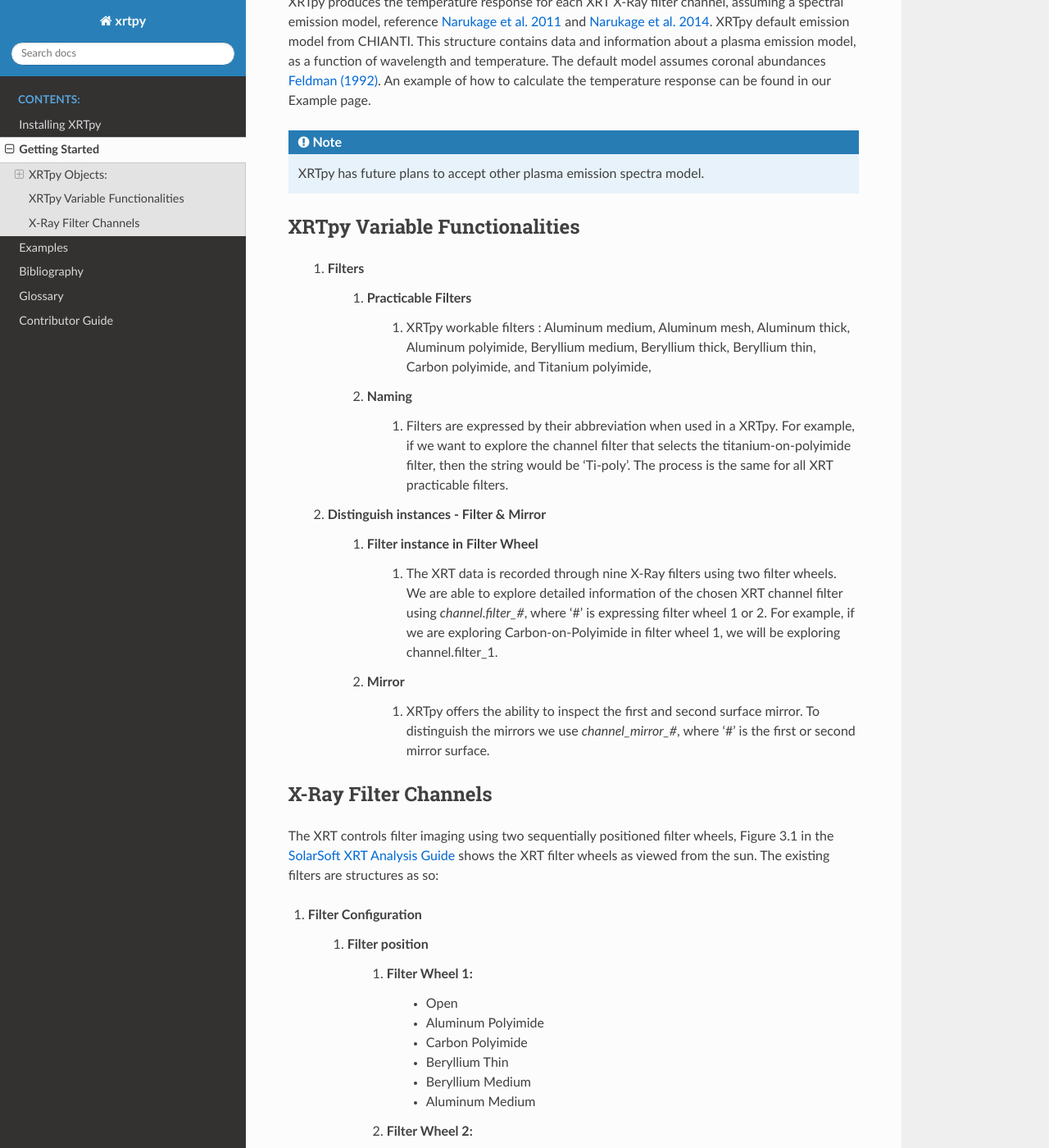
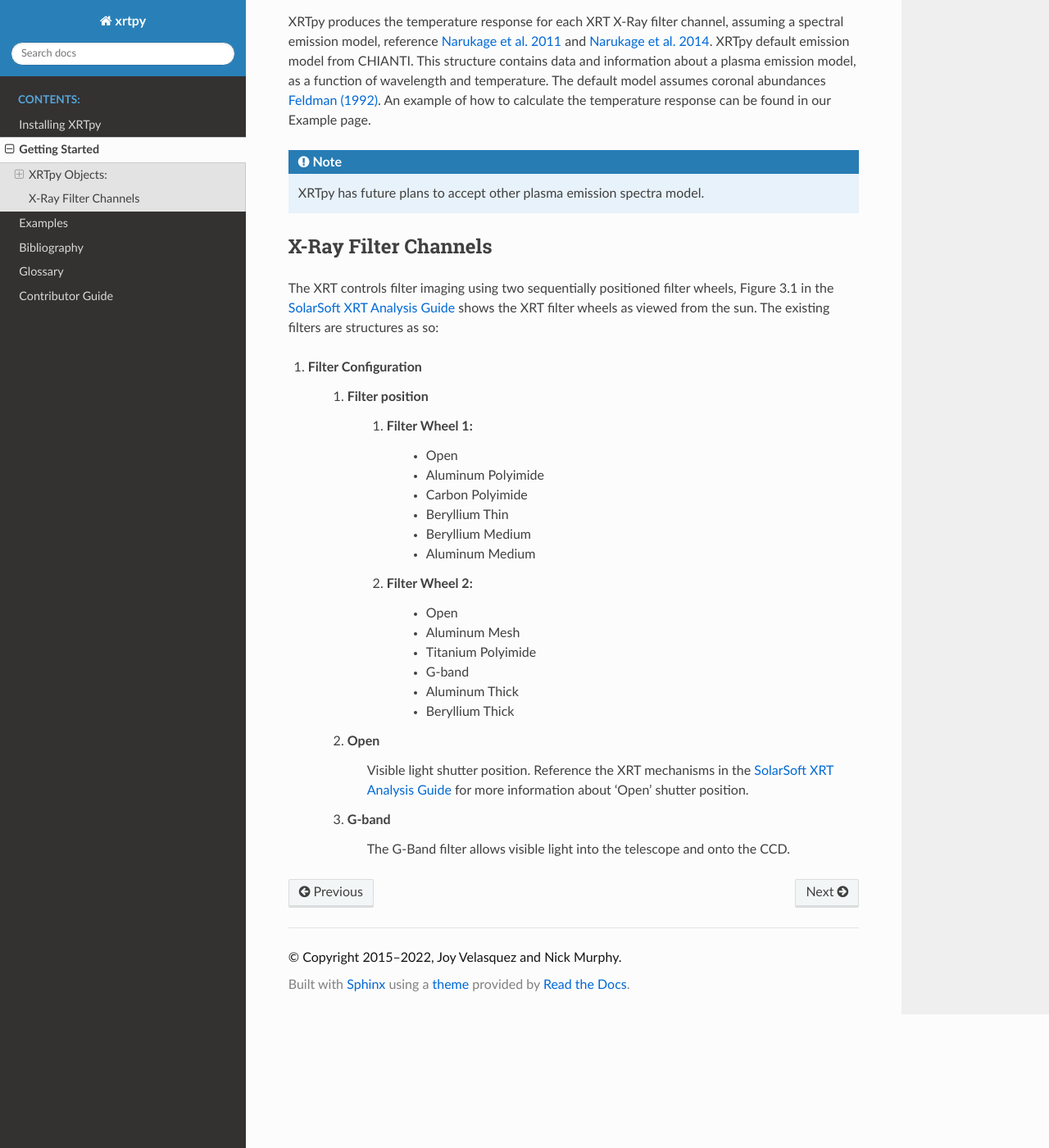
Before and after one commit to HinodeXRT/xrtpy, a Sphinx documentation site: the page built from docs/getting_started.rst, in a window 1280 px wide and 1400 px high, scrolled down 783 px. Shown: the whole window at 82% size. Built offline with Sphinx 7.4.7 and the Read the Docs theme 2.0.0, drawn with Linux system fonts in a browser that asks for light colours; some of the changed text lies outside the part shown.

```diff
--- a/docs/getting_started.rst
+++ b/docs/getting_started.rst
@@ -33,19 +35,6 @@
 .. note::
    XRTpy has future plans to accept other plasma emission spectra model.
 
-
-XRTpy Variable Functionalities
-******************************
-    #. Filters
-        #. Practicable Filters
-            #. XRTpy workable filters : Aluminum medium, Aluminum mesh, Aluminum thick, Aluminum polyimide, Beryllium medium, Beryllium thick, Beryllium thin, Carbon polyimide, and Titanium polyimide,
-        #. Naming
-            #. Filters are expressed by their abbreviation when used in a XRTpy. For example, if we want to explore the channel filter that selects the titanium-on-polyimide filter, then the string would be 'Ti-poly'. The process is the same for all XRT practicable filters.
-    #. Distinguish instances - Filter & Mirror
-        #. Filter instance in Filter Wheel
-            #. The XRT data is recorded through nine X-Ray filters using two filter wheels. We are able to explore detailed information of the chosen XRT channel filter using `channel.filter_#`, where '#' is expressing filter wheel 1 or 2. For example, if we are exploring Carbon-on-Polyimide in filter wheel 1, we will be exploring channel.filter_1.
-        #. Mirror
-            #. XRTpy offers the ability to inspect the first and second surface mirror. To distinguish the mirrors we use `channel_mirror_#`, where '#' is the first or second mirror surface.
 
 X-Ray Filter Channels
 *********************
```
Also changed, not shown: other parts of docs/getting_started.rst (+3 -1 lines).
